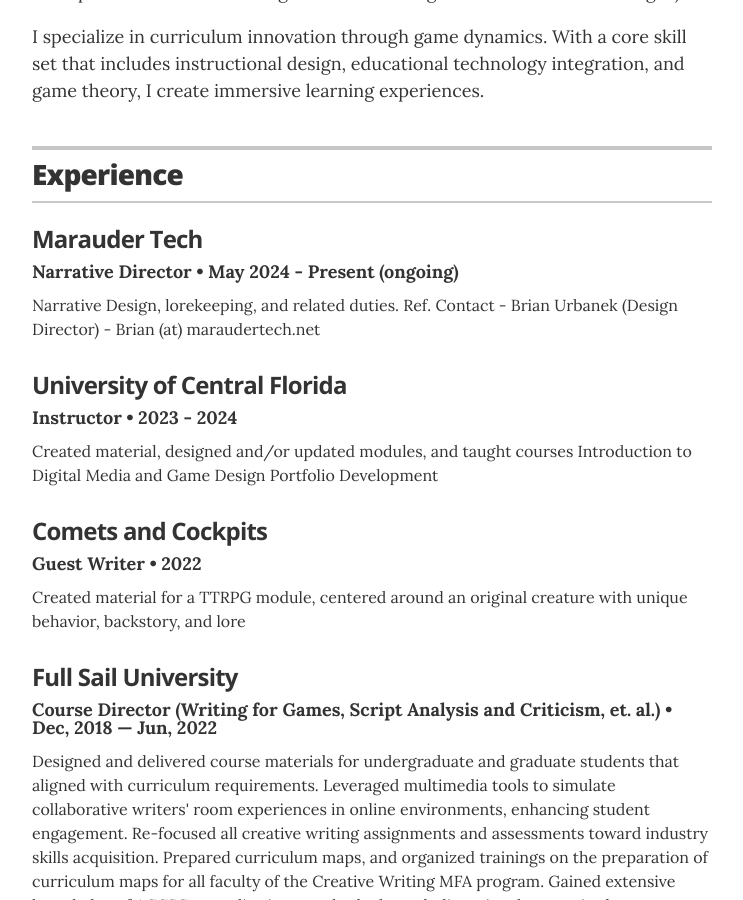
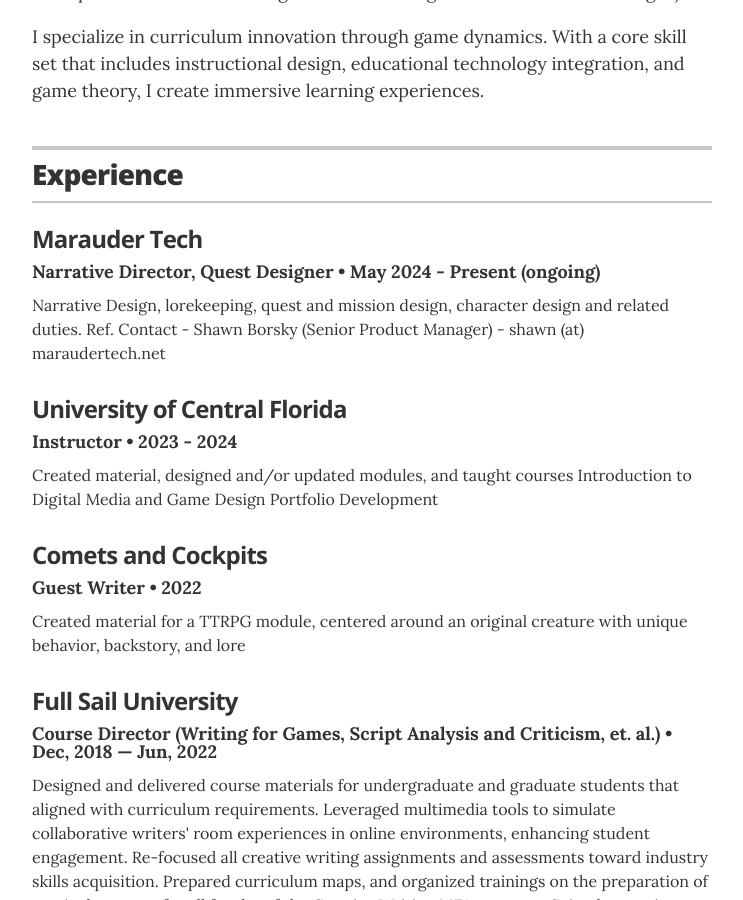
Before and after one commit to mwmxyz/academic, a Jekyll site: the page built from index.html, in a window 1280 px wide and 900 px high, scrolled down 510 px. Shown: the whole window, without its empty margins (268-1011 px from the left). Built offline with Jekyll 4.4.1, drawn with Linux system fonts in a browser that asks for light colours.

Commit message:
Update experience.yml

```diff
--- a/_data/experience.yml
+++ b/_data/experience.yml
@@ -3,9 +3,9 @@
 
 # Unannounced Mobile Strategy Game
 - company: Marauder Tech
-  position: Narrative Director
+  position: Narrative Director, Quest Designer
   duration: May 2024 - Present (ongoing)
-  summary: Narrative Design, lorekeeping, and related duties. Ref. Contact - Brian Urbanek (Design Director) - Brian (at) maraudertech.net
+  summary: Narrative Design, lorekeeping, quest and mission design, character design and related duties. Ref. Contact - Shawn Borsky (Senior Product Manager) - shawn (at) maraudertech.net
 
 # Teaching at UCF
 - company: University of Central Florida
```
